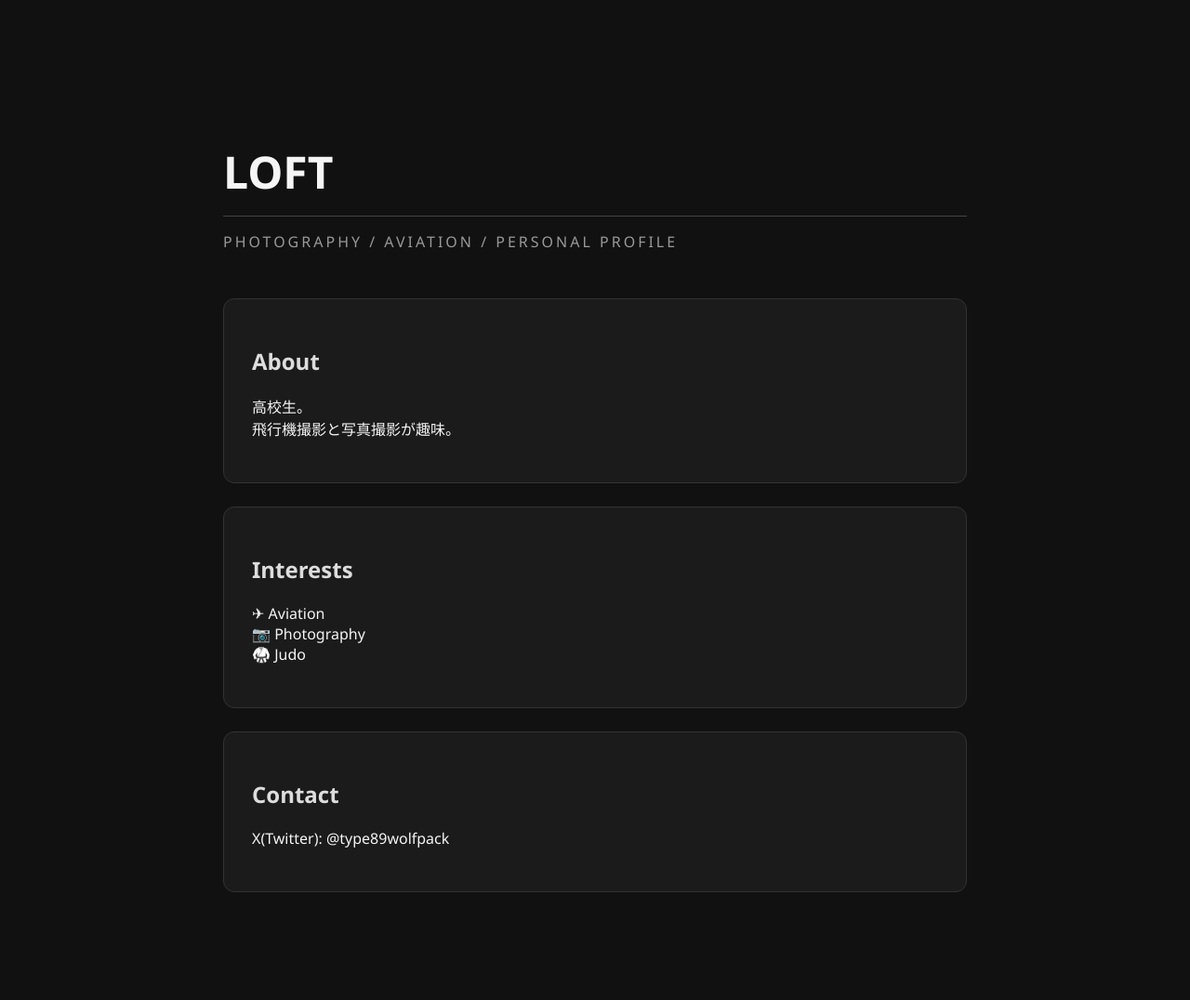
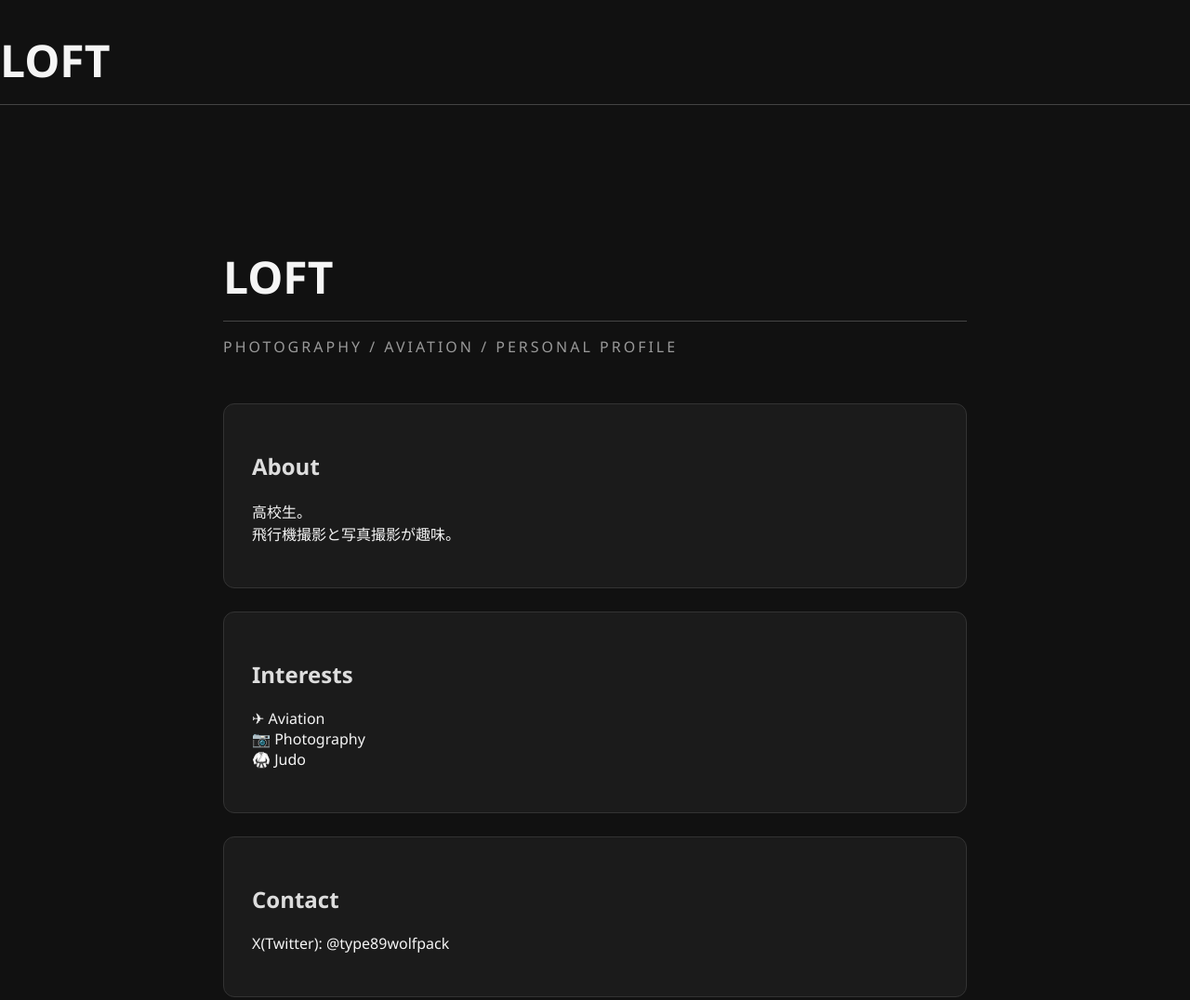
Before and after one commit to Loft825/loft, a plain HTML site: page index.html in a window 1280 px wide. Shown: the top 1076 px of the page at 93% size. Drawn offline with Linux system fonts and the light colour scheme.

Commit message:
Update index.html

```diff
--- a/index.html
+++ b/index.html
@@ -2,7 +2,9 @@
 <html lang="ja">
 <head>
 <meta charset="UTF-8">
-<title>Loft</title>
+<div class="hero">
+    <h1>LOFT</h1>
+</div>
 
 <style>
 body{
```
